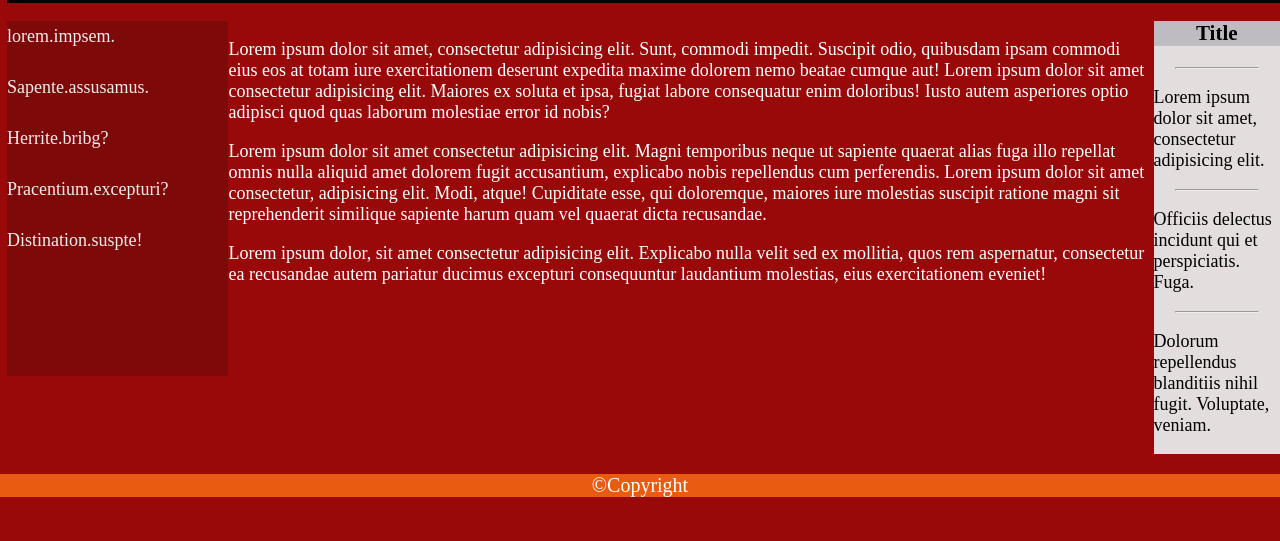
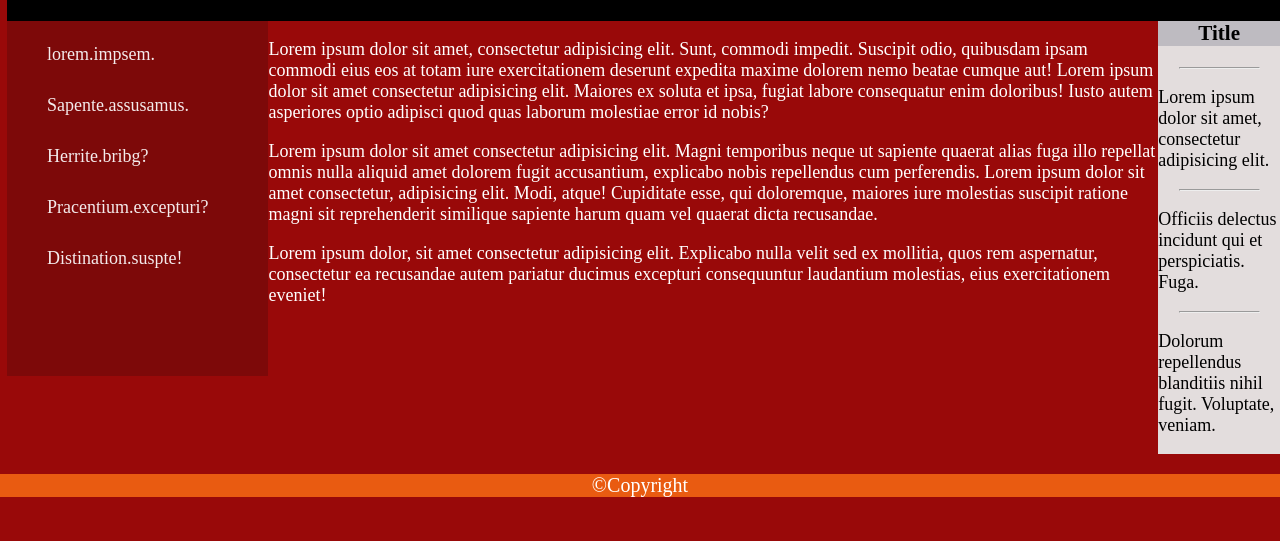
Before and after one commit to Dvaid0805/02_hard, a plain HTML site: page index.html in a window 1280 px wide. Shown: the part 259-800 px from the top of the page. Drawn offline with Linux system fonts and the light colour scheme.

Commit message:
error correction

```diff
--- a/index.html
+++ b/index.html
@@ -44,19 +44,17 @@
             </ul>
         </nav>
     </header>
-    <main class="container">
+        <div class="container">
         <aside class="aside_left">
-            <div><a href="#">lorem.impsem.</a></div>
-            <div><a href="#">Sapente.assusamus.</a></div>
-            <div><a href="#">Herrite.bribg?</a></div>
-            <div><a href="#">Pracentium.excepturi?</a></div>
-            <div><a href="#">Distination.suspte!</a></div>
-
-
-
-
+            <ul>
+                <li><a href="#">lorem.impsem.</a></li>
+                <li><a href="#">Sapente.assusamus.</a></li>
+                <li><a href="#">Herrite.bribg?</a></li>
+                <li><a href="#">Pracentium.excepturi?</a></li>
+                <li><a href="#">Distination.suspte!</a></li>
+            </ul>
         </aside>
-        <section class="text">
+        <main class="text">
             <p>
                 Lorem ipsum dolor sit amet,
                 consectetur adipisicing elit.
@@ -97,7 +95,7 @@
                   ducimus excepturi consequuntur  laudantium
                    molestias, eius exercitationem eveniet!
             </p>
-        </section>
+        </main>
         <aside class="aside_right">
                 <h3>
                     Title
@@ -113,7 +111,7 @@
                     Dolorum repellendus blanditiis nihil fugit. Voluptate, veniam.
                 </p>
         </aside>
-    </main>
+    </div>
     <footer class="footer">
         <p>&#xa9;Copyright</p>
     </footer>
--- a/styles/styles.css
+++ b/styles/styles.css
@@ -33,7 +33,9 @@ li{
 
 .container{
     margin-left:7px;
+    display: flex;
 }
+
 
 
 
@@ -61,18 +63,16 @@ nav{
 
 
 
-main{
-    display: flex;
-}
 .aside_left{
     background-color:#7D0909;
     padding-right: 60px;
     padding-top: 5px;
     height: 350px;
 }
-.aside_left div {
+.aside_left li {
     margin-bottom: 30px;
 }
+
 
 .aside_right{
     background-color:#E3DDDD;
@@ -90,7 +90,7 @@ main{
 
 
 
-footer{
+.footer{
     background-color: #E95B11;
     text-align: center;
     font-size: 20px;
```
